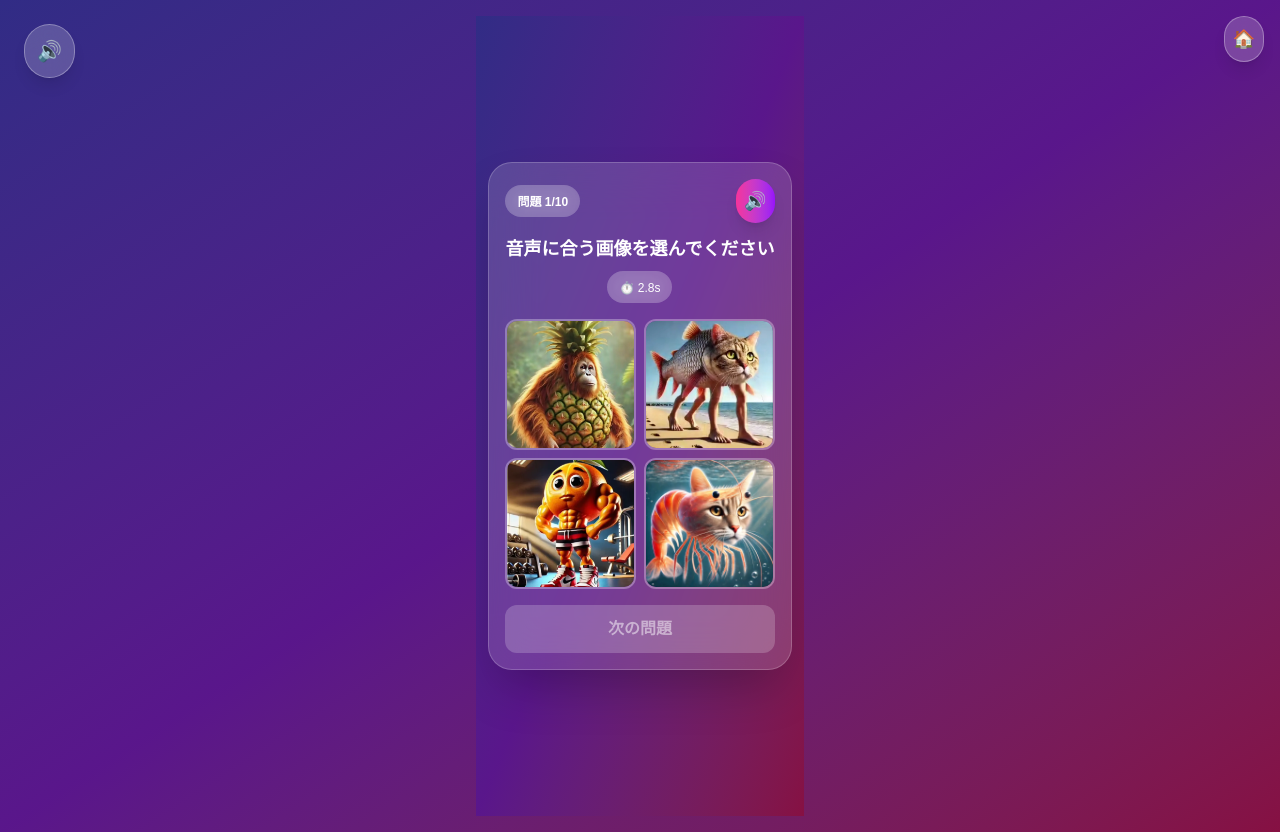
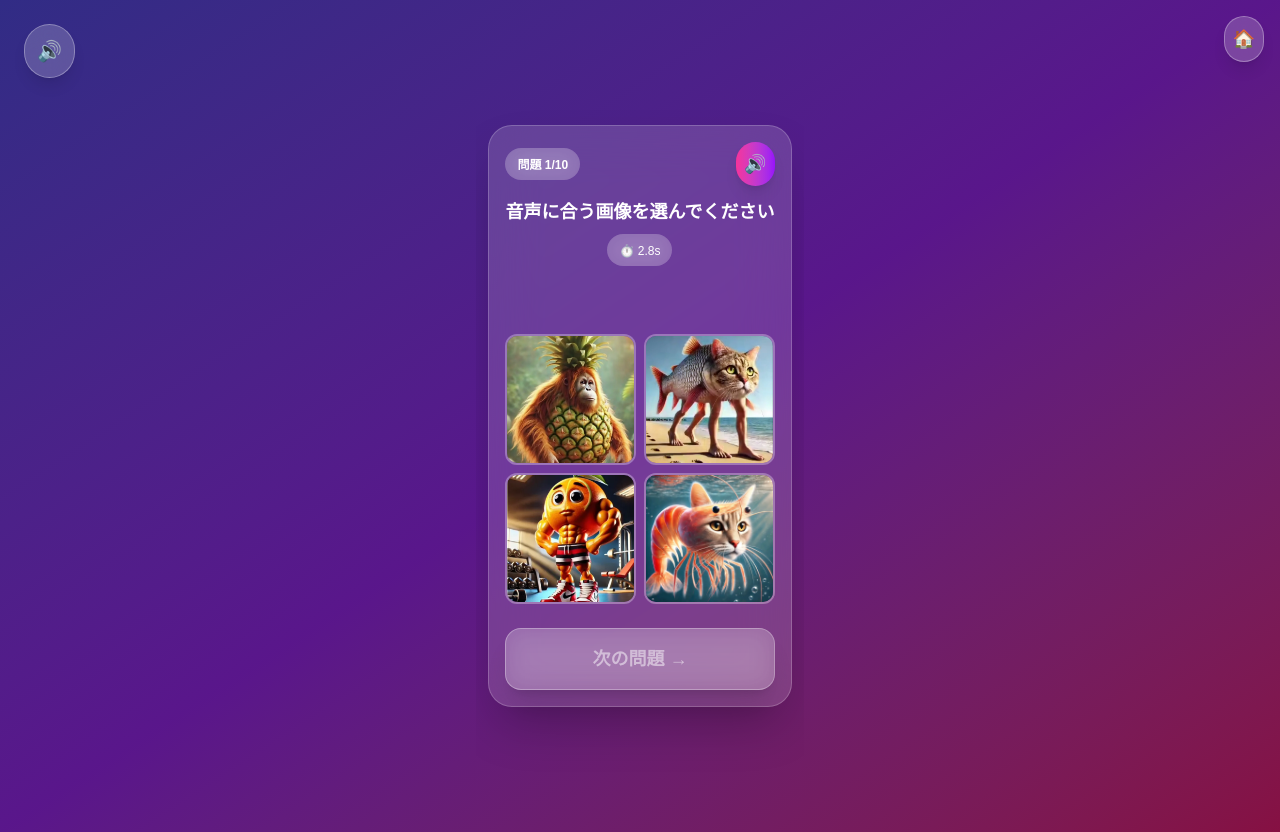
Before and after one commit to kinako1415/quiz-italian-brainrot, a Next.js app: page / in a window 1280 px wide. Both pictures are taken after a click on the button "クイズを開始". Built offline with nearby package versions, Linux system fonts and the light colour scheme.

Commit message:
UIの改善：QuizAppコンポーネントのスタイルを調整し、正解/不正解表示の高さを固定してコンテンツのジャンプを防止。次の問題ボタンの配置とスタイルを最適化。

```diff
--- a/src/components/QuizApp.tsx
+++ b/src/components/QuizApp.tsx
@@ -347,7 +347,7 @@ const QuizApp = ({ setStarted }: { setStarted: (value: boolean) => void }) => {
     );
   }
   return (
-    <div className="h-screen bg-gradient-to-br from-indigo-900 via-purple-900 to-pink-900 flex items-center justify-center p-3 overflow-hidden">
+    <div className="h-screen bg-gradient-to-br flex items-center justify-center p-3 overflow-hidden">
       {/* ホームに戻るボタン - 右上に固定配置 */}
       <button
         onClick={async () => {
@@ -412,11 +412,11 @@ const QuizApp = ({ setStarted }: { setStarted: (value: boolean) => void }) => {
             </div>
           </div>
 
-          {/* 正解/不正解表示 */}
-          {selectedAnswer && (
-            <div className="text-center mb-3">
+          {/* 正解/不正解表示 - 固定高さを確保してコンテンツジャンプを防止 */}
+          <div className="text-center mb-3 h-10 flex items-center justify-center">
+            {selectedAnswer ? (
               <div
-                className={`inline-block px-4 py-1 rounded-full font-semibold text-sm ${
+                className={`inline-block px-4 py-2 rounded-full font-semibold text-sm transition-all duration-300 ${
                   selectedAnswer === current.correctAnswer
                     ? "bg-green-500/80 text-white"
                     : "bg-red-500/80 text-white"
@@ -426,11 +426,13 @@ const QuizApp = ({ setStarted }: { setStarted: (value: boolean) => void }) => {
                   ? "正解！ ✓"
                   : "不正解！ ✗"}
               </div>
+            ) : (
+              <div className="h-8 w-full"></div>
+            )}
           </div>
-          )}
 
           {/* 画像選択グリッド */}
-          <div className="grid grid-cols-2 gap-2 mb-4">
+          <div className="grid grid-cols-2 gap-2 mb-6">
             {shuffled.map((img) => (
               <button
                 key={img}
@@ -472,20 +474,22 @@ const QuizApp = ({ setStarted }: { setStarted: (value: boolean) => void }) => {
             ))}
           </div>
 
-          {/* Next ボタン */}
+          {/* 次の問題ボタン - コンテンツ内に配置 */}
+          <div className="mt-4">
             <button
               onClick={handleNext}
               disabled={!selectedAnswer}
-            className={`w-full py-3 px-4 rounded-xl font-semibold text-base transition-all duration-300 ${
+              className={`w-full py-4 px-6 rounded-2xl font-bold text-lg transition-all duration-300 shadow-xl ${
                 selectedAnswer
-                ? "bg-gradient-to-r from-pink-500 to-purple-600 text-white shadow-lg hover:scale-[1.02] active:scale-95"
-                : "bg-white/20 text-white/50 cursor-not-allowed"
+                  ? "bg-gradient-to-r from-pink-500 to-purple-600 text-white hover:scale-[1.02] active:scale-95 hover:shadow-pink-500/50"
+                  : "bg-white/20 backdrop-blur-md text-white/50 cursor-not-allowed border border-white/30"
               }`}
             >
               {currentQuestionIndex < questions.length - 1
-              ? "次の問題"
-              : "結果を見る"}
+                ? "次の問題 →"
+                : "結果を見る 🏆"}
             </button>
+          </div>
         </div>
       </div>
     </div>
```
Lines whose indentation alone changed are shown as unchanged.
